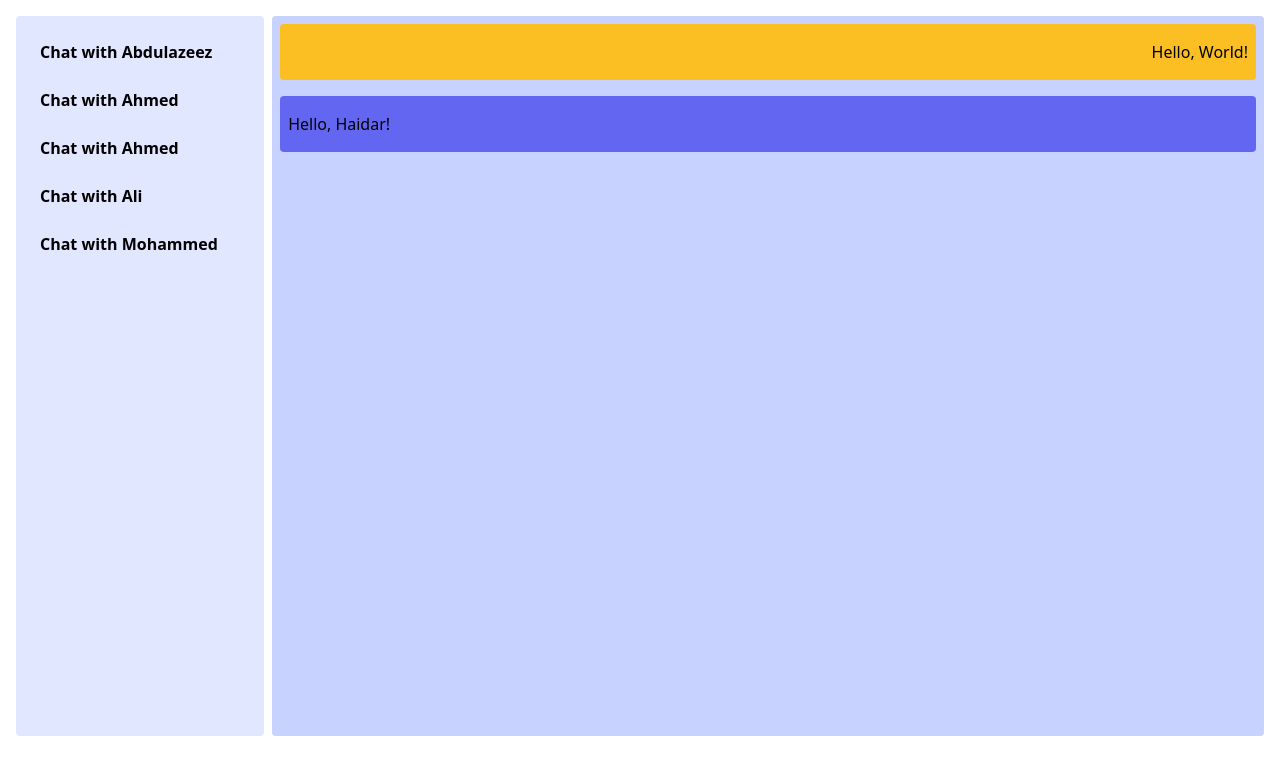
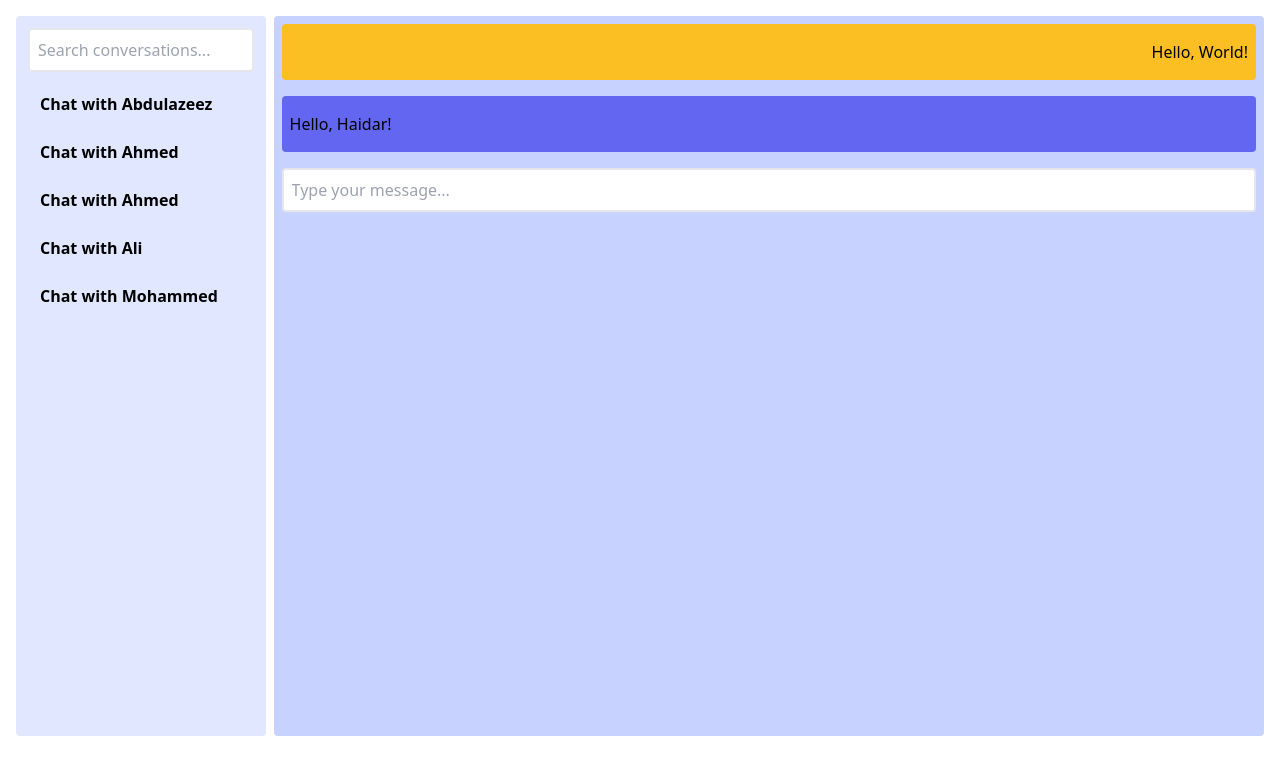
Before and after one commit to omermohammed9/project-3, a Vue app: page / in a window 1280 px wide. Both pictures are taken after a click on the element "Chat with Abdulazeez". Shown: the top 774 px of the page. Built offline with nearby package versions, Linux system fonts and the light colour scheme.

Commit message:
Updated ChatList

```diff
--- a/src/components/ChatList.vue
+++ b/src/components/ChatList.vue
@@ -2,12 +2,14 @@
 import { computed, ref } from "vue";
 import ChatBubble from "@/components/ChatBubble.vue";
 
+// Define props for conversations
 const props = defineProps({
   conversations: {
-    type: [Array],
+    type: Array,
     required: true,
   },
 });
+
 // Initialize index of the selected conversation
 const selectedConversationIndex = ref();
 
@@ -15,27 +17,65 @@ const selectedConversationIndex = ref();
 const currentConversation = computed(() => {
   return props.conversations[selectedConversationIndex.value];
 });
+
+// Define search and newMessage as ref's
+const search = ref("");
+const newMessage = ref("");
+
+// Filtered conversations based on search input
+const filteredConversations = computed(() => {
+  return props.conversations.filter(conversation =>
+    conversation.title.toLowerCase().includes(search.value.toLowerCase())
+  );
+});
+
+// Emit function for sending a new message
+const emit = defineEmits(['new-message']);
+const sendMessage = () => {
+  if (newMessage.value.trim() !== "") {
+    // Emit a new-message event with the new message
+    emit('new-message', newMessage.value.trim());
+    newMessage.value = "";
+  }
+};
+
 </script>
+
 
 <template>
   <div class="flex gap-2 text-black w-full m-4">
     <div class="flex flex-col w-1/5 bg-indigo-100 rounded p-3">
+      <!-- Add a search bar to filter conversations -->
+      <input
+        v-model="search"
+        placeholder="Search conversations..."
+        class="mb-2 p-2 rounded border-2 border-gray-200"
+      />
       <div
         @click="selectedConversationIndex = index"
-        v-for="(conversation, index) in conversations"
+        v-for="(conversation, index) in filteredConversations"
+        :key="index"
         class="p-2 rounded m-1 cursor-pointer hover:bg-indigo-200"
       >
         <span class="font-bold">{{ conversation.title }}</span>
       </div>
     </div>
     <div class="flex flex-col w-4/5 bg-indigo-200 rounded h-[90vh]">
-      <div v-if="currentConversation != null" class="flex flex-col w-full px-2">
+      <div v-if="currentConversation != null" class="flex flex-col w-full px-2 h-full overflow-y-auto">
         <chat-bubble
-          v-for="message in currentConversation.messages"
+          v-for="(message, index) in currentConversation.messages"
+          :key="index"
           :message="message"
         ></chat-bubble>
+        <!-- Add a text input for sending messages -->
+        <input
+          v-model="newMessage"
+          @keyup.enter="sendMessage"
+          placeholder="Type your message..."
+          class="mt-2 p-2 rounded border-2 border-gray-200"
+        />
       </div>
-      <div v-else class="justify-center items-center h-full w-full">
+      <div v-else class="flex justify-center items-center h-full w-full">
         <span>Please select a conversation first.</span>
       </div>
     </div>
```
